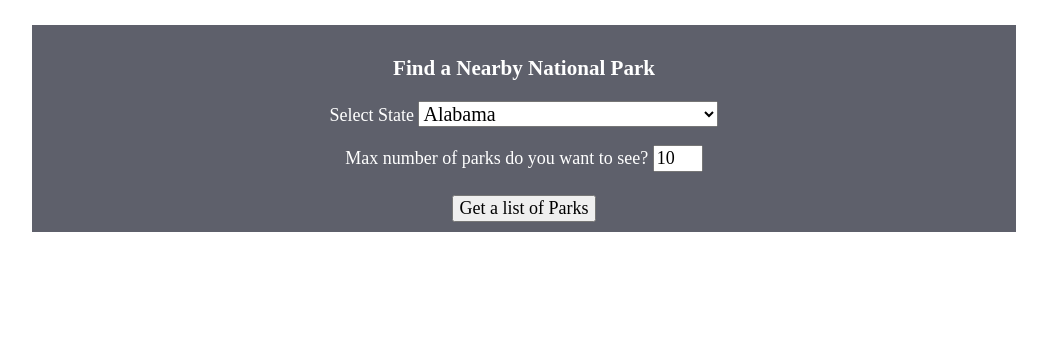
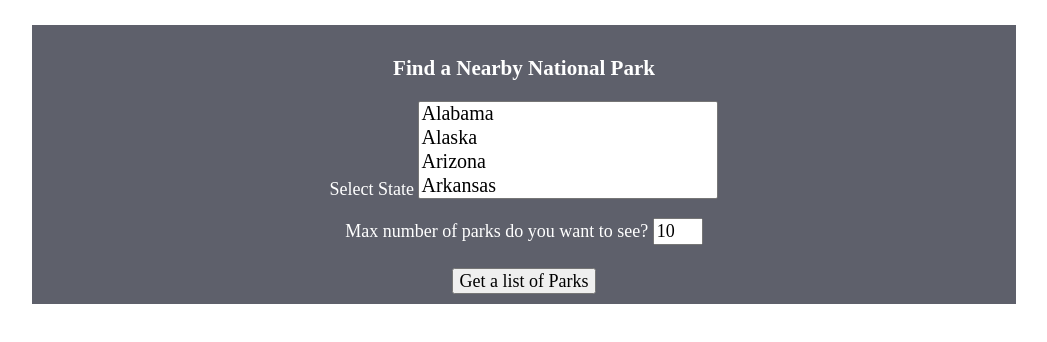
Before and after one commit to emsmami/national-parks-search-api, a plain HTML site: page index.html in a window 1280 px wide. Shown: the whole page, without its empty margins (116-1163 px from the left). Drawn offline with nearby package versions, Linux system fonts and the light colour scheme.

Commit message:
updated multiple select option

```diff
--- a/index.html
+++ b/index.html
@@ -25,7 +25,7 @@
             <section class="chooser">
 
                 <label for="userInput">Select State</label>
-                <select id="userInput">
+                <select multiple id="userInput">
                     <option value="AL">Alabama</option>
                     <option value="AK">Alaska</option>
                     <option value="AZ">Arizona</option>
```
